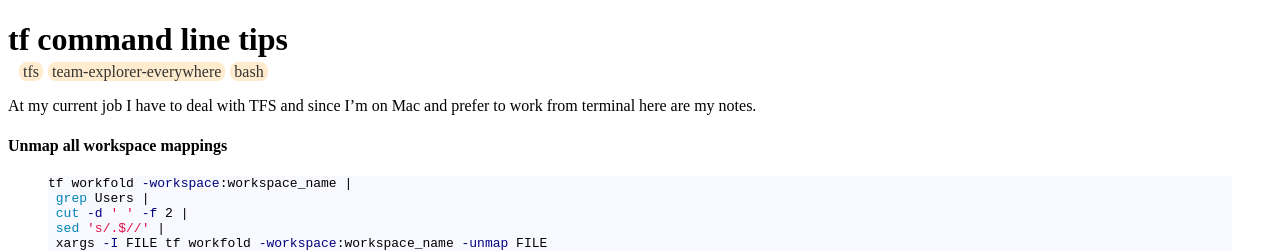
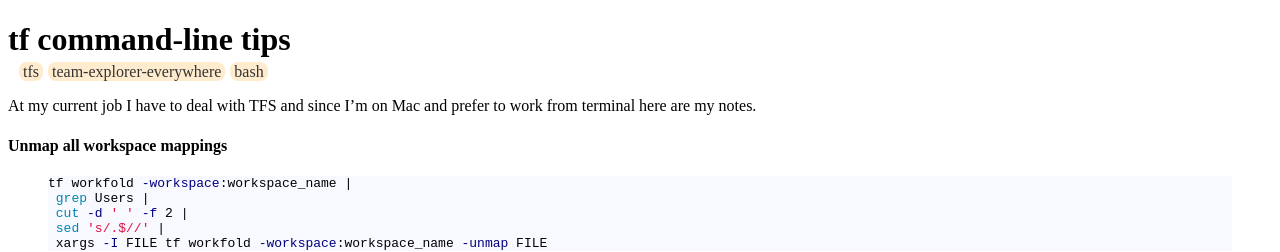
Before and after one commit to sofaking/sofaking.github.io, a Jekyll site: the page built from _posts/2015-09-01-tf-command-line.md, in a window 1280 px wide. Shown: the top 252 px of the page. Built offline with Jekyll 4.4.1, drawn with Linux system fonts in a browser that asks for light colours.

Commit message:
:nailcare:

```diff
--- a/_posts/2015-09-01-tf-command-line.md
+++ b/_posts/2015-09-01-tf-command-line.md
@@ -1,6 +1,6 @@
 ---
 layout: default
-title: tf command line tips
+title: tf command-line tips
 tags: tfs team-explorer-everywhere bash
 ---
 
```
